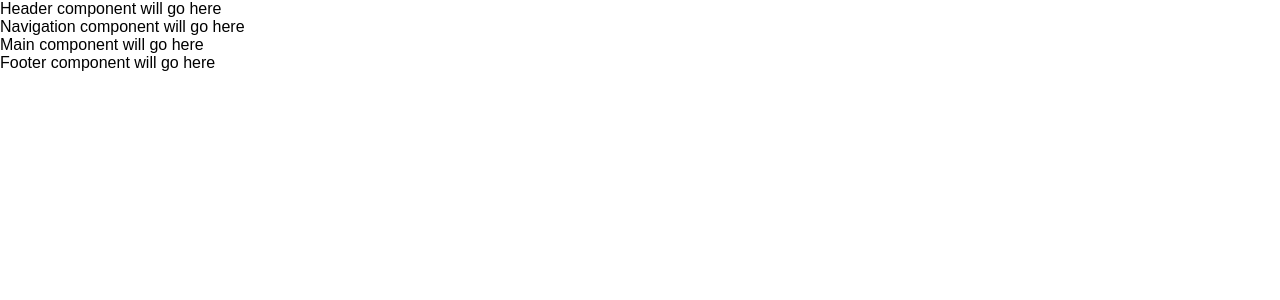
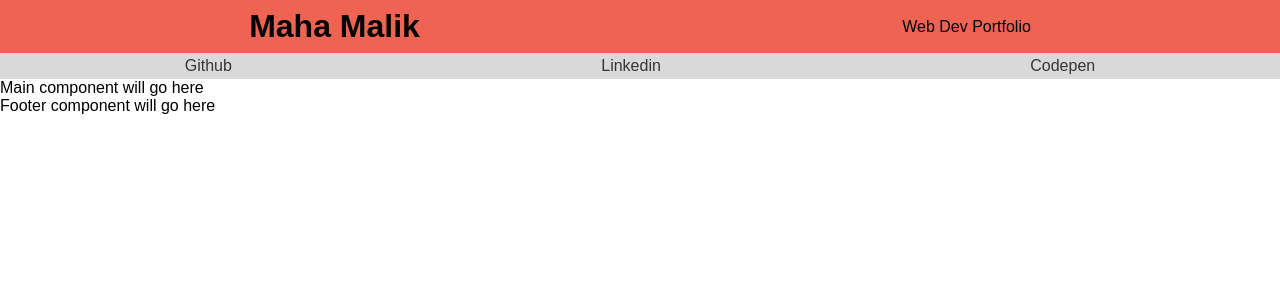
Before and after one commit to maham511/cyf-portfolio, a React (Create React App) app: page / in a window 1280 px wide. Shown: the top 300 px of the page. Built offline with nearby package versions, Linux system fonts and the light colour scheme.

Commit message:
feat: header & navigation added

```diff
--- a/src/components/Header/Header.js
+++ b/src/components/Header/Header.js
@@ -1,12 +1,13 @@
 import React from "react";
-import './header.css';
+import "./header.css";
 
 export const Header = () => {
-    return (
-        <header>
-            <div>
-            Header component will go here
-            </div>
-        </header>
-    );
+  return (
+    <header>
+      <div className='header-container'>
+        <h1>Maha Malik</h1>
+        <p>Web Dev Portfolio</p>
+      </div>
+    </header>
+  );
 };
--- a/src/components/Header/header.css
+++ b/src/components/Header/header.css
@@ -0,0 +1,13 @@
+.header-container {
+  display: flex;
+  flex-direction: column;
+  padding: var(--spacing-base);
+  background-color: var(--primary-color);
+}
+
+@media only screen and (min-width: 992px) {
+  .header-container {
+    flex-direction: row;
+    align-items: center;
+  }
+}
--- a/src/components/Navigation/Navigation.js
+++ b/src/components/Navigation/Navigation.js
@@ -3,10 +3,28 @@ import './navigation.css';
 
 export const Navigation = () => {
     return (
-        <nav>
-            <div>
-            Navigation component will go here
-            </div>
-        </nav>
+      <nav>
+        <ul>
+          <li>
+            <a
+              href="https://github.com/RazzBerryMand"
+              target="_blank"
+              rel="noreferrer"
+            >
+              Github
+            </a>
+          </li>
+          <li>
+            <a href="https://linkedin.com" target="_blank" rel="noreferrer">
+              Linkedin
+            </a>
+          </li>
+          <li>
+            <a href="https://codepen.com" target="_blank" rel="noreferrer">
+              Codepen
+            </a>
+          </li>
+        </ul>
+      </nav>
     );
 };
--- a/src/components/Navigation/navigation.css
+++ b/src/components/Navigation/navigation.css
@@ -0,0 +1,22 @@
+ul {
+  list-style: none;
+  padding-left: 0;
+  display: flex;
+  background-color: var(--medium-shade);
+}
+
+li {
+  padding: calc(var(--spacing-base) * 0.5);
+}
+
+a {
+  text-decoration: none;
+  color: var(--dark-shade);
+  cursor: pointer;
+  padding: calc(var(--spacing-base) * 0.5);
+}
+
+a:hover {
+  background-color: var(--secondary-color);
+  color: var(--light-shade);
+}
```
Also changed, not shown: 1 other file (tests, documents, lock files or other folders).
